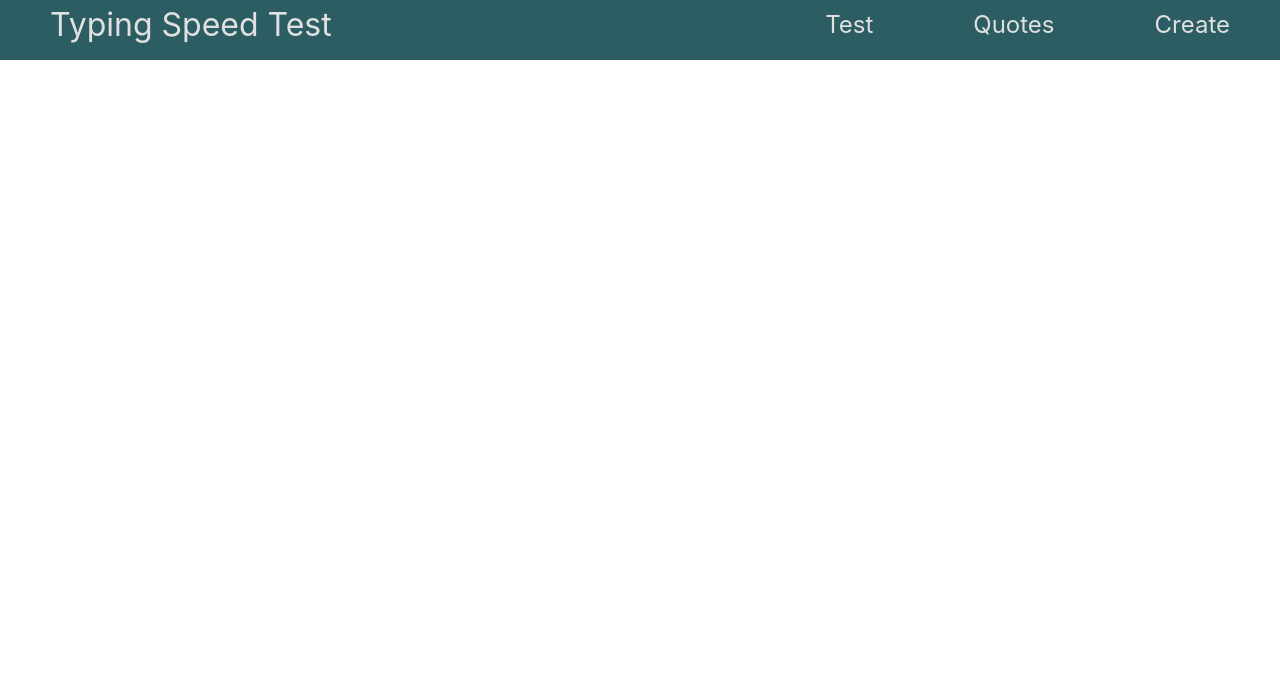
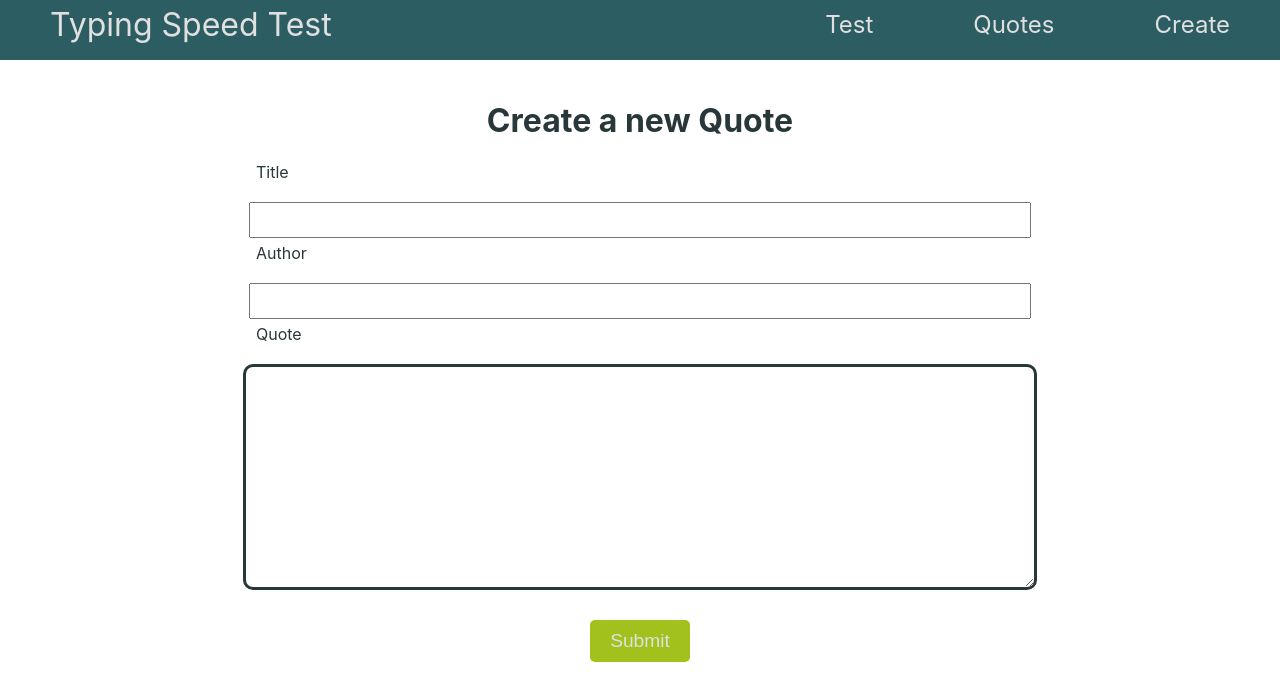
Before and after one commit to AdrianGomz/typing-speed-app, a React (Create React App) app: page /create in a window 1280 px wide. Shown: the top 700 px of the page. Built offline with nearby package versions, Linux system fonts and the light colour scheme.

Commit message:
Create form template and validation and chanes on style

```diff
--- a/package.json
+++ b/package.json
@@ -6,11 +6,13 @@
     "@testing-library/jest-dom": "^5.16.4",
     "@testing-library/react": "^13.3.0",
     "@testing-library/user-event": "^13.5.0",
+    "formik": "^2.2.9",
     "react": "^18.2.0",
     "react-dom": "^18.2.0",
     "react-router-dom": "^6.3.0",
-    "react-scripts": "5.0.1",
-    "web-vitals": "^2.1.4"
+    "react-scripts": "^5.0.1",
+    "web-vitals": "^2.1.4",
+    "yup": "^0.32.11"
   },
   "scripts": {
     "start": "react-scripts start",
--- a/src/components/Metrics.css
+++ b/src/components/Metrics.css
@@ -1,7 +1,7 @@
 .metrics {
     width: 200px;
     height: 12em;
-    border: solid;
+    border: solid #283739;
     border-radius: 10px;
 }
 .metrics-data{
--- a/src/components/Quote.css
+++ b/src/components/Quote.css
@@ -1,5 +1,5 @@
 .quote{
-    border: solid;
+    border: solid #283739;
     border-radius: 10px;
     margin: 20px 0px;
     width: 60%;
--- a/src/components/TypingArea.css
+++ b/src/components/TypingArea.css
@@ -1,5 +1,5 @@
 .Quote {
-    border: solid;
+    border: solid #283739;
     border-radius: 10px;
     padding: 10px;
     width: 100%;
--- /dev/null
+++ b/src/routes/Create.css
@@ -0,0 +1,25 @@
+.form-container{
+    color: #283739;
+    margin-top: 80px;
+    display: flex;
+    flex-direction: column;
+    align-items: center;
+}
+.form{
+    display: flex;
+    flex-direction: column;
+    width: 60%;
+    align-items: center;
+    text-align: left;
+}
+.form>label{
+    width: 100%;
+}
+.form>input{
+    width: 100%;
+}
+.quote{
+    height: 200px;
+    width: 100%;
+    padding: 10px;
+}
--- a/src/routes/Create.js
+++ b/src/routes/Create.js
@@ -1,10 +1,90 @@
 import Navbar from "../components/Navbar";
-
+import { ErrorMessage, Field, Form, Formik } from "formik";
+import * as Yup from "yup";
+import "./Create.css";
 const Create = () => {
+  const getDate = () => {
+    let todayDate = new Date().toISOString().slice(0, 10);
+    return todayDate;
+  };
   return (
-    <Navbar>
-      <div>hello</div>
-    </Navbar>
+    <div>
+      <Navbar />
+      <div className="form-container">
+        <h1>Create a new Quote</h1>
+        <Formik
+          initialValues={{
+            title: "",
+            author: "",
+            quote: "",
+            publishedDate: getDate(),
+          }}
+          validationSchema={Yup.object({
+            title: Yup.string()
+              .test(
+                "len",
+                "Must be between 1 and 50 characters long",
+                (val) => {
+                  if (val) {
+                    return (
+                      val.toString().length <= 40 && val.toString().length >= 1
+                    );
+                  }
+                }
+              )
+              .required("Required"),
+            author: Yup.string()
+              .test(
+                "len",
+                "Must be between 1 and 50 characters long",
+                (val) => {
+                  if (val) {
+                    return (
+                      val.toString().length <= 40 && val.toString().length >= 1
+                    );
+                  }
+                }
+              )
+              .required("Required"),
+            quote: Yup.string()
+              .test(
+                "len",
+                "Must be between 150 and 800 characters long",
+                (val) => {
+                  if (val) {
+                    return (
+                      val.toString().length < 800 && val.toString().length > 150
+                    );
+                  }
+                }
+              )
+              .required("Required"),
+          })}
+          onSubmit={(values) => console.log(values)}
+        >
+          {({ formik }) => (
+            <Form className="form">
+              <label>Title</label>
+              <Field name="title" />
+              <ErrorMessage name="title" component="div" />
+              <label>Author</label>
+              <Field name="author" />
+              <ErrorMessage name="author" component="div" />
+              <label>Quote</label>
+              <Field
+                type="textarea"
+                component="textarea"
+                rows="4"
+                name="quote"
+                className="quote"
+              />
+              <ErrorMessage name="quote" component="div" />
+              <button type="submit">Submit</button>
+            </Form>
+          )}
+        </Formik>
+      </div>
+    </div>
   );
 };
 export default Create;
```
Also changed, not shown: 1 other file (tests, documents, lock files or other folders).
